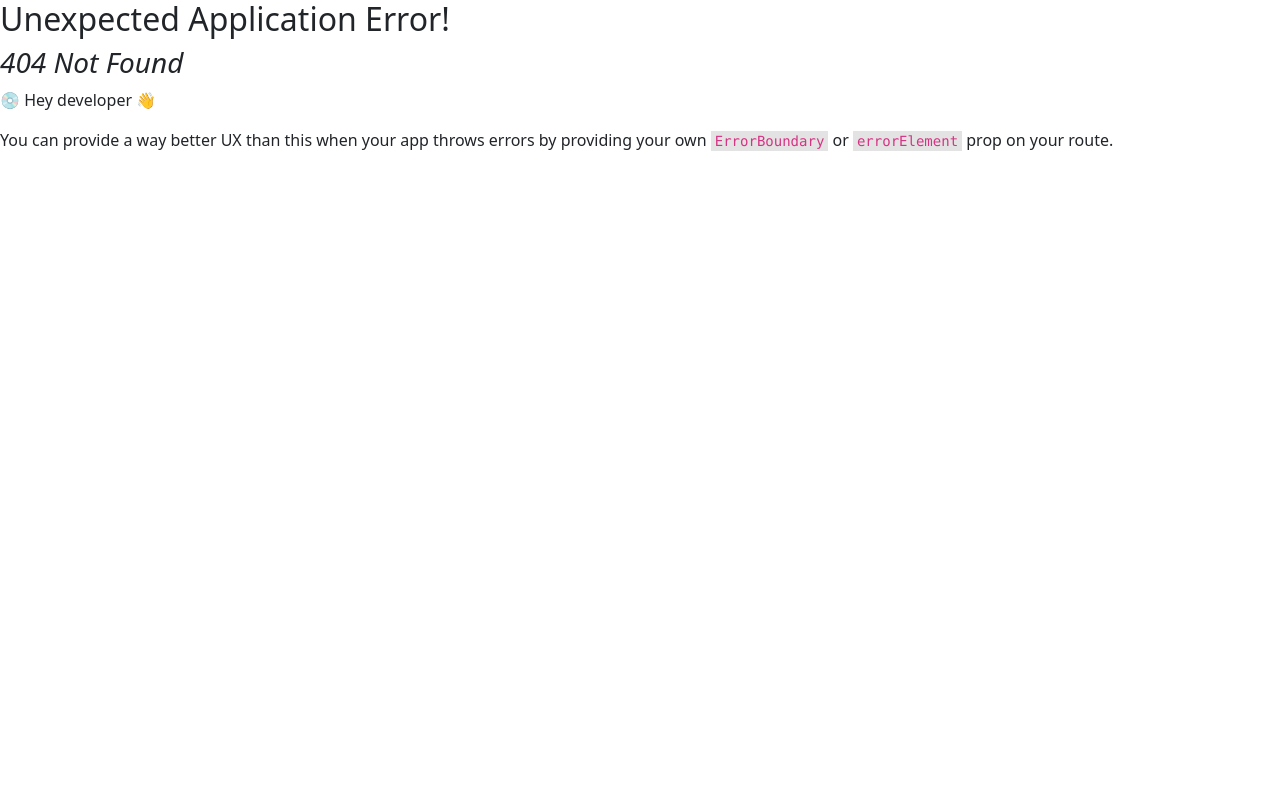
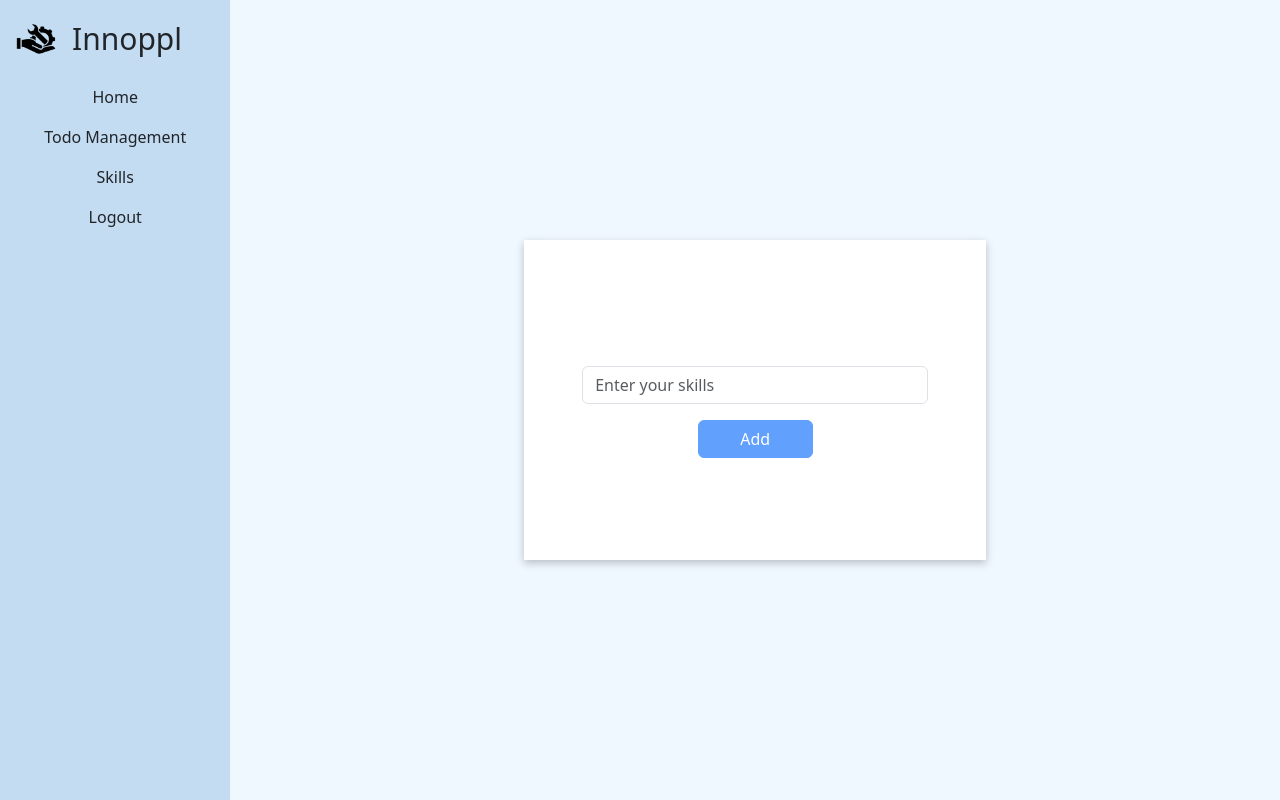
Before and after one commit to Edward2508/innoppl-task, a React (Create React App) app: page /skills in a window 1280 px wide. Before the commit this address had no page. Built offline with nearby package versions, Linux system fonts and the light colour scheme.

Commit message:
added Skills

```diff
--- a/src/App.js
+++ b/src/App.js
@@ -9,6 +9,7 @@ import { ToastContainer } from "react-toastify";
 import "react-toastify/dist/ReactToastify.css";
 import Allusers from "./components/pages/allusers/Allusers";
 import ViewTask from "./components/pages/todoTask/ViewTask";
+import Skills from "./components/pages/skillsList/Skills";
 
 const router = createBrowserRouter([
   {
@@ -27,6 +28,10 @@ const router = createBrowserRouter([
     path: "/todolist",
     element: <ViewTask />,
   },
+  {
+    path: "/skills",
+    element: <Skills />,
+  },
 ]);
 
 function App() {
--- a/src/components/pages/dashboard/sidebar/Sidebar.jsx
+++ b/src/components/pages/dashboard/sidebar/Sidebar.jsx
@@ -4,12 +4,14 @@ import logo from "../../../../images/service.png";
 import { useDispatch } from "react-redux";
 import { logout } from "../../../../utils/store/authUserSlice";
 import { exit } from "../../../../utils/store/todoListSlice";
+import { clearSkills } from "../../../../utils/store/skillsSlice";
 
 const Sidebar = () => {
   const dispatch = useDispatch();
   const handleLogout = () => {
     dispatch(logout());
     dispatch(exit());
+    dispatch(clearSkills());
     localStorage.clear();
   };
   return (
@@ -36,6 +38,11 @@ const Sidebar = () => {
             </Link>
           </li>
           <li className="nav-item">
+            <Link className="nav-link text-dark" to="/skills">
+              Skills
+            </Link>
+          </li>
+          <li className="nav-item">
             <Link className="nav-link text-dark" to="/" onClick={handleLogout}>
               Logout
             </Link>
--- /dev/null
+++ b/src/components/pages/skillsList/Skills.css
@@ -0,0 +1,10 @@
+.skills-container {
+  background-color: aliceblue;
+}
+
+.skills-box {
+  width: 45%;
+  min-height: 40vh;
+  box-shadow: rgba(0, 0, 0, 0.24) 0px 3px 8px;
+  background-color: white;
+}
--- /dev/null
+++ b/src/components/pages/skillsList/Skills.jsx
@@ -0,0 +1,90 @@
+import Sidebar from "../dashboard/sidebar/Sidebar";
+import React, { useState } from "react";
+import "./Skills.css";
+import { useDispatch, useSelector } from "react-redux";
+import {
+  addSkills,
+  removeSkills,
+  updateSkills,
+} from "../../../utils/store/skillsSlice";
+const Skills = () => {
+  const dispatch = useDispatch();
+  const skillsView = useSelector((store) => store.skills.skillsList);
+  const [skillsInput, setSkillsInput] = useState("");
+  const [editSkills, setEditSkills] = useState(null);
+  const handleAddSkills = () => {
+    if (editSkills !== null) {
+      dispatch(updateSkills({ index: editSkills, skills: skillsInput }));
+      setEditSkills(null);
+    } else {
+      dispatch(addSkills(skillsInput));
+    }
+    setSkillsInput("");
+  };
+
+  const handleEditSkill = (index) => {
+    setEditSkills(index);
+    setSkillsInput(skillsView[index]);
+  };
+
+  const handleDeleteSkill = (index) => {
+    dispatch(removeSkills(index));
+  };
+
+  return (
+    <>
+      <div className="d-flex">
+        <Sidebar />
+        <div className="container-fluid w-100 d-flex justify-content-center align-items-center skills-container">
+          <div className="skills-box d-flex flex-column justify-content-center align-items-center">
+            <input
+              type="text"
+              className="form-control w-75 mt-4"
+              placeholder="Enter your skills"
+              value={skillsInput}
+              onChange={(e) => setSkillsInput(e.target.value)}
+            ></input>
+            <button
+              className="btn btn-primary mt-3 w-25"
+              type="submit"
+              disabled={!skillsInput}
+              onClick={handleAddSkills}
+            >
+              {editSkills !== null ? "Update" : "Add"}
+            </button>
+            {skillsView.length > 0 && (
+              <div className="mt-3 task-list mb-4">
+                <ul className="list-group">
+                  {skillsView?.map((skill, index) => (
+                    <li
+                      key={index}
+                      className="d-flex justify-content-between align-items-center ps-5 pe-5"
+                    >
+                      {`${index + 1}. ${skill}`}
+                      <div>
+                        <button
+                          className="btn btn-warning me-2 m-3"
+                          onClick={() => handleEditSkill(index)}
+                        >
+                          Edit
+                        </button>
+                        <button
+                          className="btn btn-danger m-3"
+                          onClick={() => handleDeleteSkill(index)}
+                        >
+                          Delete
+                        </button>
+                      </div>
+                    </li>
+                  ))}
+                </ul>
+              </div>
+            )}
+          </div>
+        </div>
+      </div>
+    </>
+  );
+};
+
+export default Skills;
--- a/src/components/pages/todoTask/ViewTask.jsx
+++ b/src/components/pages/todoTask/ViewTask.jsx
@@ -59,6 +59,8 @@ const ViewTask = () => {
               {editIndex !== null ? "Update" : "Add"}
             </button>
           </div>
+
+          {tasks.length > 0 && (
             <div className="mt-3 task-list">
               <ul className="list-group">
                 {tasks.map((task, index) => (
@@ -85,6 +87,7 @@ const ViewTask = () => {
                 ))}
               </ul>
             </div>
+          )}
         </div>
       </div>
     </div>
--- /dev/null
+++ b/src/utils/store/skillsSlice.js
@@ -0,0 +1,27 @@
+import { createSlice } from "@reduxjs/toolkit";
+
+const skillsSlice = createSlice({
+  name: "skills",
+  initialState: {
+    skillsList: [],
+  },
+  reducers: {
+    addSkills: (state, action) => {
+      state.skillsList.push(action.payload);
+    },
+    updateSkills: (state, action) => {
+      const { index, skills } = action.payload;
+      state.skillsList[index] = skills;
+    },
+    removeSkills: (state, action) => {
+      state.skillsList.splice(action.payload, 1);
+    },
+    clearSkills: (state) => {
+      state.skillsList = [];
+    },
+  },
+});
+
+export const { addSkills, updateSkills, removeSkills, clearSkills } =
+  skillsSlice.actions;
+export default skillsSlice.reducer;
--- a/src/utils/store/store.js
+++ b/src/utils/store/store.js
@@ -1,10 +1,12 @@
 import { configureStore } from "@reduxjs/toolkit";
 import authUserSlice from "./authUserSlice";
 import todoListSlice from "./todoListSlice";
+import skillsSlice from "./skillsSlice";
 const store = configureStore({
   reducer: {
     user: authUserSlice,
     todo: todoListSlice,
+    skills: skillsSlice,
   },
 });
 
```
Lines whose indentation alone changed are shown as unchanged.
